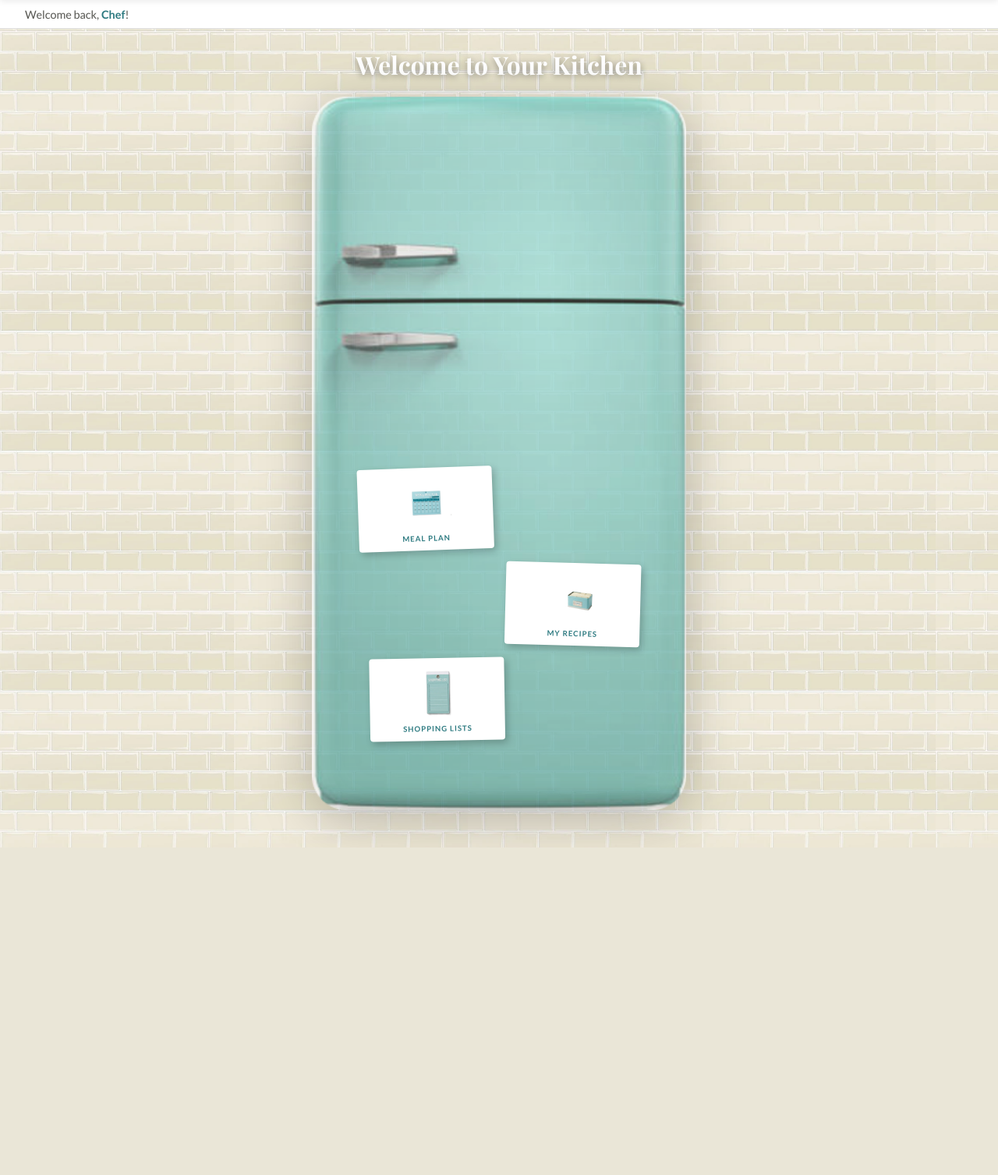
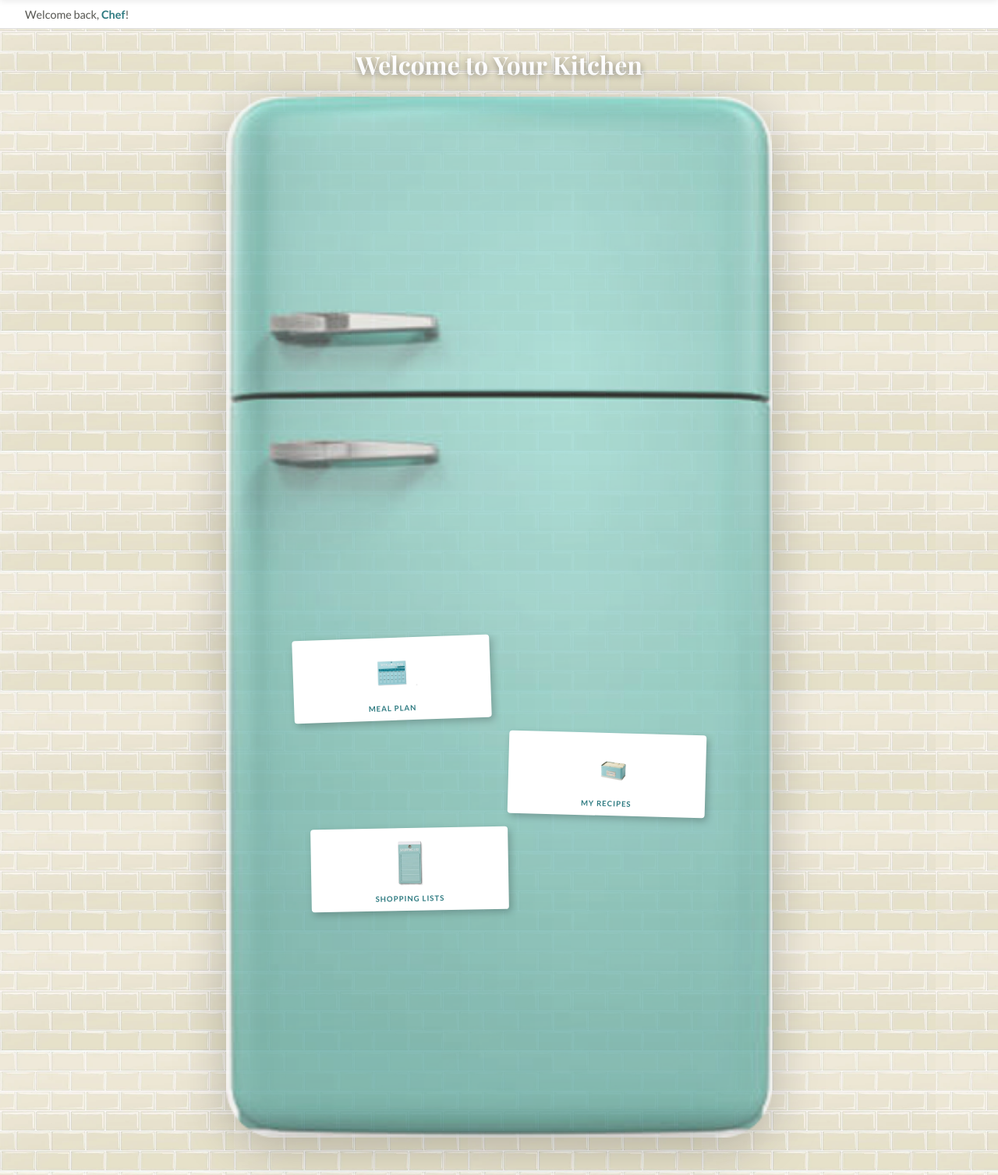
Before and after one commit to aimeewirick/home-bakes, a Flask app: page / in a window 1280 px wide. Shown: the part 36-1543 px from the top of the page at 78% size. Before the commit the page ends 1123 px from the top, so only its background shows below. Run offline with Flask 3, Linux system fonts and the light colour scheme; some libraries are stand-ins or nearby versions; some web fonts are replaced.

Commit message:
enlarging fridge

```diff
--- a/static/css/index.css
+++ b/static/css/index.css
@@ -45,7 +45,7 @@ body {
 .fridge-container {
   position: relative;
   width: 100%;
-  max-width: 480px;    /* larger fridge */
+  max-width: 700px;    /* larger fridge */
   margin: 0 auto;
 }
 
```
